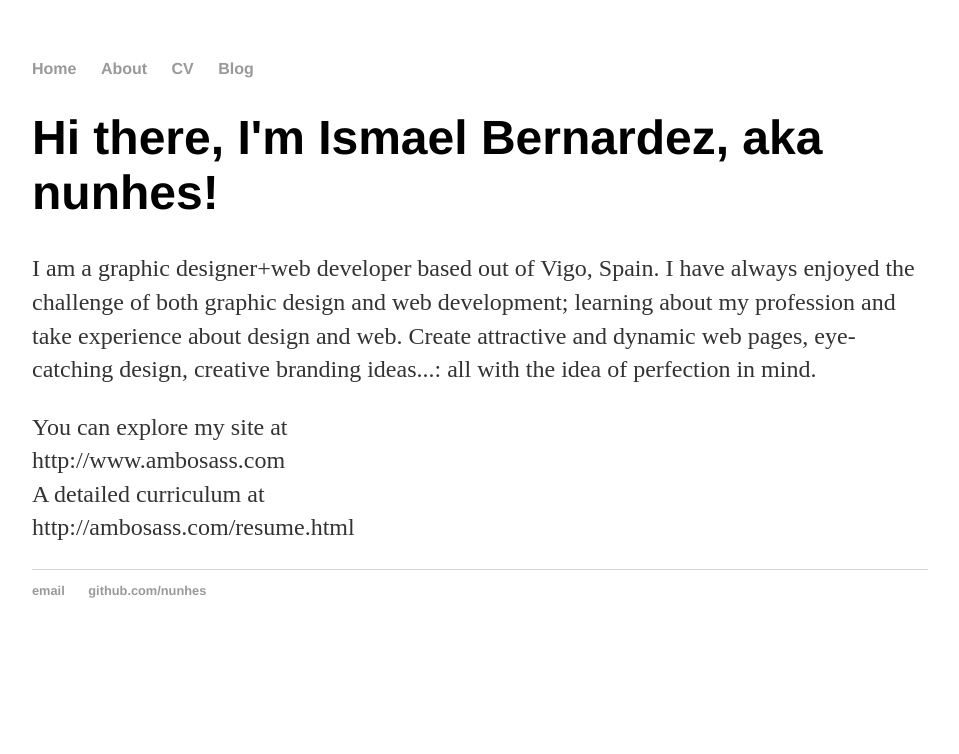
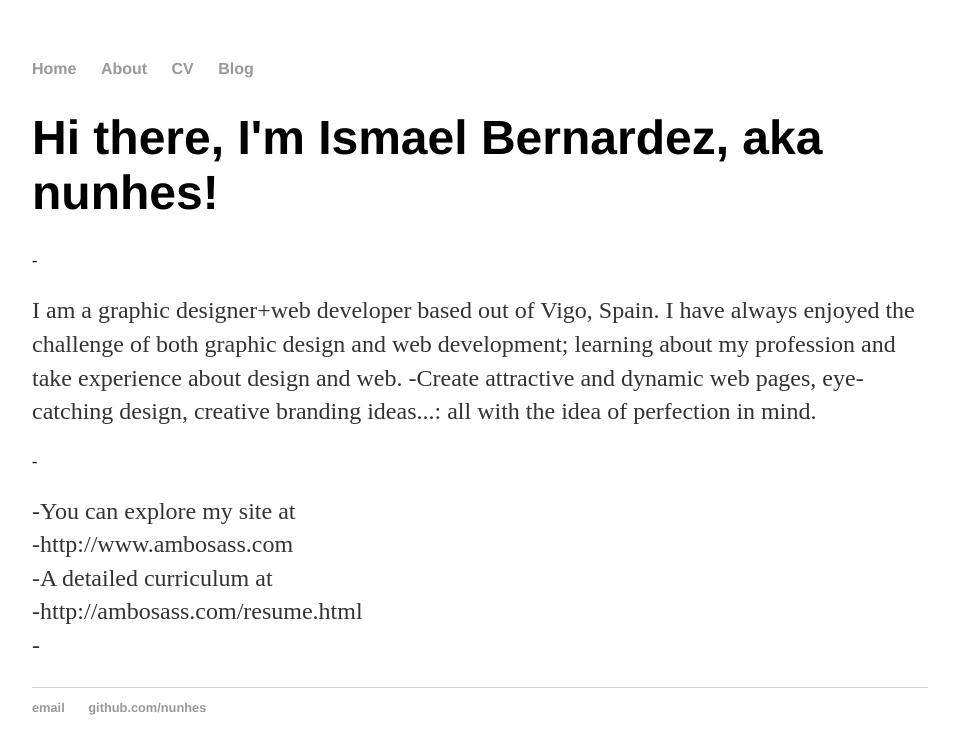
Before and after one commit to nunhes/nunhes.github.io, a Jekyll site: the page built from index.html, in a window 1280 px wide. Shown: the top 754 px of the page, without its empty margins (160-1119 px from the left). Built offline with Jekyll 4.4.1, drawn with Linux system fonts in a browser that asks for light colours; some of the changed lines change nothing that is shown.

Commit message:
Update index.html

```diff
--- a/index.html
+++ b/index.html
@@ -1,37 +1,15 @@
-<!DOCTYPE html>
-<html>
-	<head>
-		<title>Ismael B, aka nunhes</title>
-		<!-- link to main stylesheet -->
-		<link rel="stylesheet" type="text/css" href="/css/main.css">
-	</head>
-	<body>
-		<nav>
-    		<ul>
-        		<li><a href="/">Home</a></li>
-	        	<li><a href="/about">About</a></li>
-        		<li><a href="/cv">CV</a></li>
-        		<li><a href="/blog">Blog</a></li>
-    		</ul>
-		</nav>
-		<div class="container">
-    		<div class="blurb">
-        		<h1>Hi there, I'm Ismael Bernardez, aka nunhes!</h1>
-				<p>I am a graphic designer+web developer based out of Vigo, Spain. I have always enjoyed the challenge of both graphic design and web development; learning about my profession and take experience about design and web.
-Create attractive and dynamic web pages, eye-catching design, creative branding ideas...: all with the idea of perfection in mind. </p>
-<p>
-You can explore my site at<br/>
-http://www.ambosass.com<br/>
-A detailed curriculum at<br/>
-http://ambosass.com/resume.html<br/>
-</p>
-    		</div><!-- /.blurb -->
-		</div><!-- /.container -->
-		<footer>
-    		<ul>
-        		<li><a href="mailto:nunhes@gmail.com">email</a></li>
-        		<li><a href="https://github.com/nunhes">github.com/nunhes</a></li>
-			</ul>
-		</footer>
-	</body>
-</html>
+---
+layout: default
+title: Ismael Bernardez, aka nunhes
+---
+<div class="blurb">
+	<h1>Hi there, I'm Ismael Bernardez, aka nunhes!</h1>
+-				<p>I am a graphic designer+web developer based out of Vigo, Spain. I have always enjoyed the challenge of both graphic design and web development; learning about my profession and take experience about design and web.
+-Create attractive and dynamic web pages, eye-catching design, creative branding ideas...: all with the idea of perfection in mind. </p>
+-<p>
+-You can explore my site at<br/>
+-http://www.ambosass.com<br/>
+-A detailed curriculum at<br/>
+-http://ambosass.com/resume.html<br/>
+-</p>
+</div><!-- /.blurb -->
```
